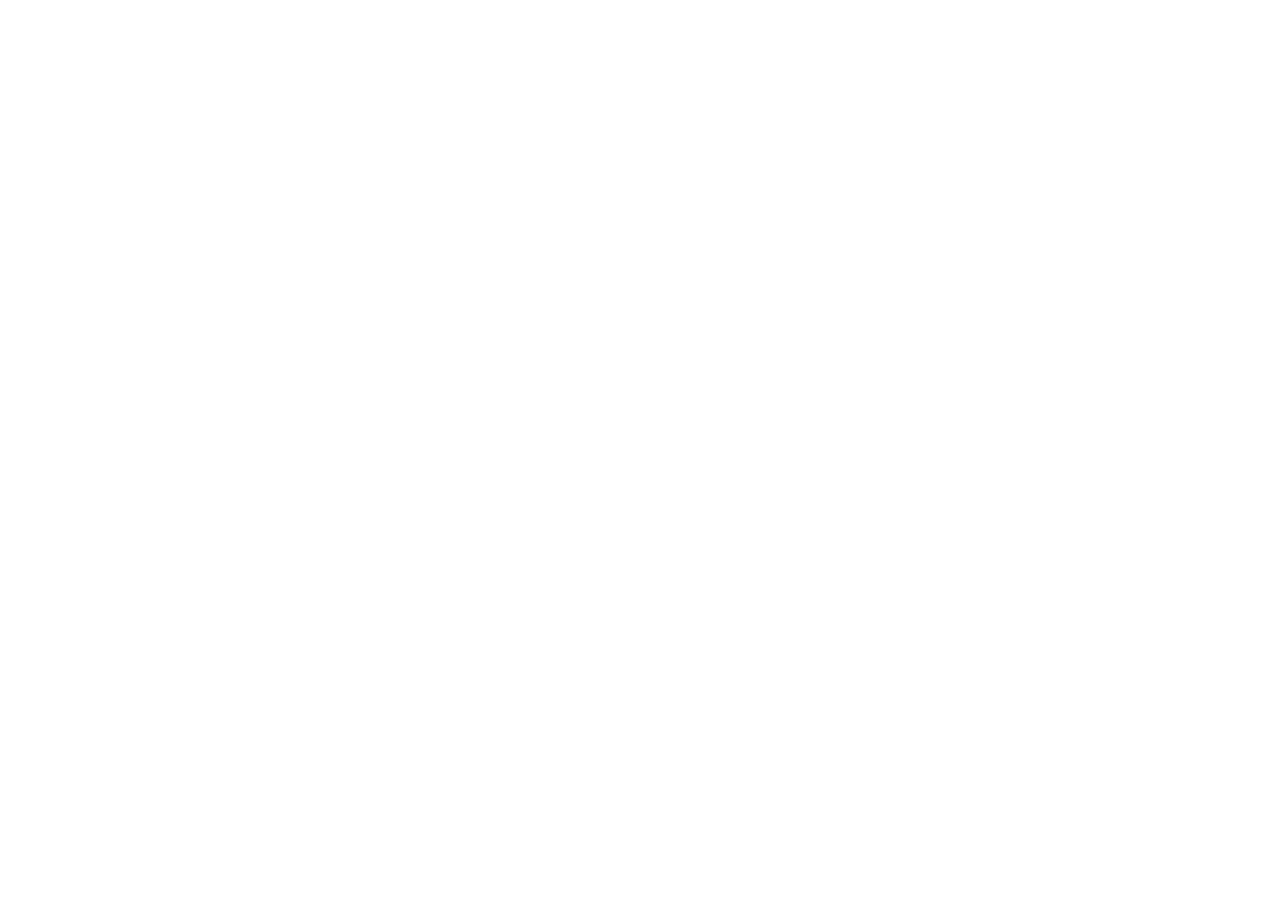
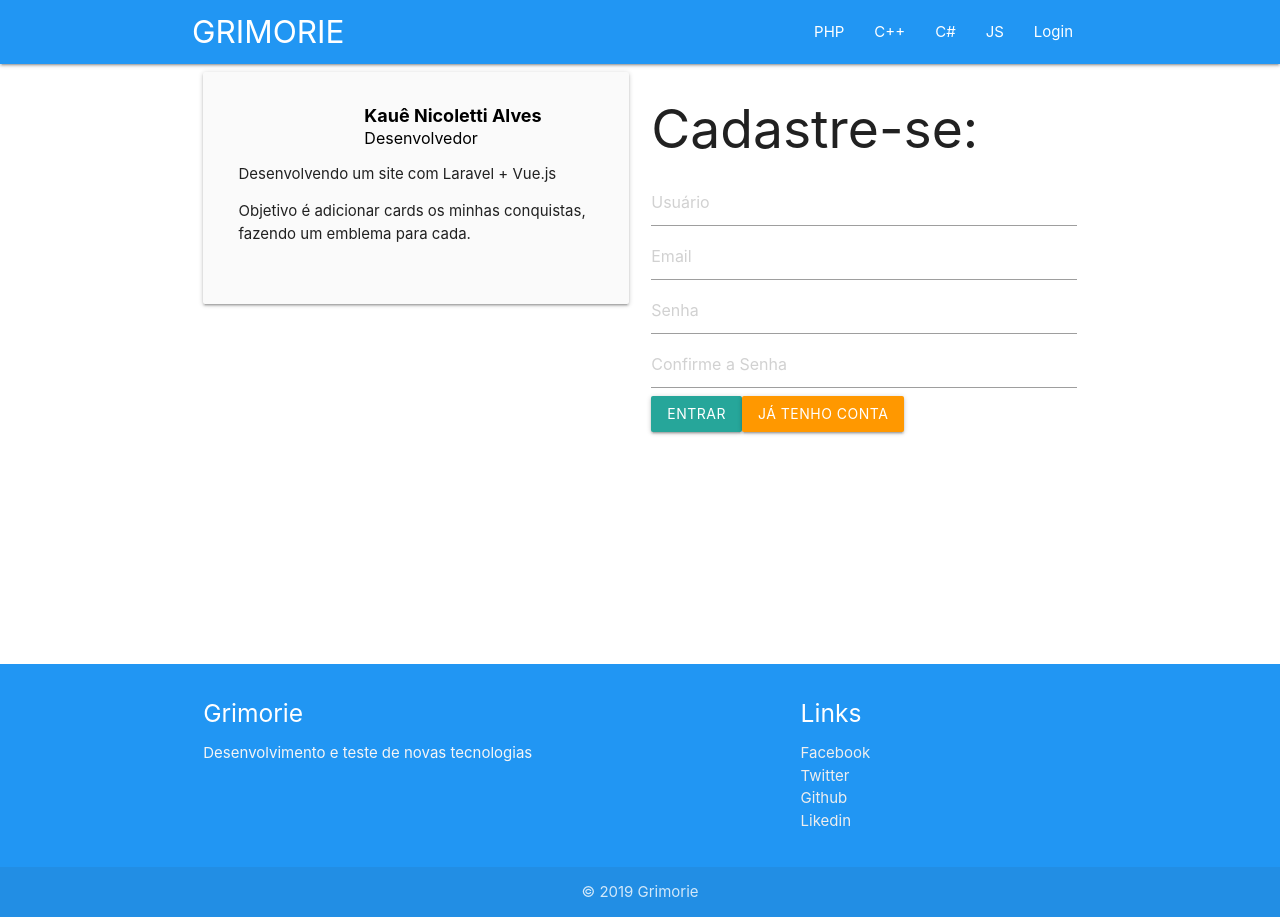
Before and after one commit to KaueAlves/Grimoire-Site-Api, a Vue app in the folder grimorie-vue/: page /cadastro in a window 1280 px wide. Before the commit the page ends 800 px from the top, so only its background shows below. Built offline with nearby package versions, Linux system fonts and the light colour scheme.

Commit message:
Ao usar routervue, código do sidenav para de funcionar

```diff
--- a/grimorie-vue/index.html
+++ b/grimorie-vue/index.html
@@ -16,5 +16,6 @@
     <!-- built files will be auto injected -->
     <script src="https://code.jquery.com/jquery-3.4.1.min.js" integrity="sha256-CSXorXvZcTkaix6Yvo6HppcZGetbYMGWSFlBw8HfCJo=" crossorigin="anonymous"></script>
     <script type="text/javascript" src="/static/js/materialize.min.js"></script>
+    <script type="text/javascript" src="/static/js/grimorie.js"></script>
   </body>
 </html>
--- a/grimorie-vue/src/App.vue
+++ b/grimorie-vue/src/App.vue
@@ -5,6 +5,11 @@
 <script>
 export default {
   name: "App",
+  mounted() {
+    $(document).ready(function() {
+      $(".sidenav").sidenav();
+    });
+  },
   components: {},
   data() {
     return {};
--- a/grimorie-vue/src/components/MaterializeMenu.vue
+++ b/grimorie-vue/src/components/MaterializeMenu.vue
@@ -26,9 +26,6 @@
     return {};
   }
 };
-$(document).ready(function() {
-  $(".sidenav").sidenav();
-});
 </script>
 
 <!-- Add "scoped" attribute to limit CSS to this component only -->
--- /dev/null
+++ b/grimorie-vue/src/pages/cadastro/Cadastro.vue
@@ -0,0 +1,39 @@
+<template>
+  <LoginTemplate>
+    <span slot="esquerda">
+      <SidebarLeft />
+    </span>
+    <span slot="direita">
+      <h2>Cadastre-se:</h2>
+      <input type="text" name="username" id="username" placeholder="Usuário" />
+      <input type="text" name="email" id="email" placeholder="Email" />
+      <input type="text" name="password" id="password" placeholder="Senha" />
+      <input type="text" name="checkPassword" id="checkPassword" placeholder="Confirme a Senha" />
+      <button type="submit" class="btn">Entrar</button>
+      <router-link to="/login" class="btn orange">Já tenho conta</router-link>
+      <!-- <button type="submit" class="btn">Esqueci</button> -->
+    </span>
+  </LoginTemplate>
+</template>
+
+<script>
+import LoginTemplate from "@/templates/LoginTemplate";
+import MaterializeGrid from "@/components/MaterializeGrid";
+import SidebarLeft from "@/layout/SidebarLeft.vue";
+
+export default {
+  name: "Cadastro",
+  components: {
+    MaterializeGrid,
+    LoginTemplate,
+    SidebarLeft
+  },
+  data() {
+    return {};
+  }
+};
+</script>
+
+<!-- Add "scoped" attribute to limit CSS to this component only -->
+<style scoped>
+</style>
--- a/grimorie-vue/src/router/index.js
+++ b/grimorie-vue/src/router/index.js
@@ -3,6 +3,7 @@
 //import HelloWorld from '@/components/HelloWorld'
 import Home from '@/pages/home/Home'
 import Login from '@/pages/login/Login'
+import Cadastro from '@/pages/cadastro/Cadastro'
 
 Vue.use(Router)
 
@@ -18,6 +19,11 @@
       path: '/login',
       name: 'Login',
       component: Login
+    },
+    {
+      path: '/cadastro',
+      name: 'Cadastro',
+      component: Cadastro
     }
   ]
 })
--- a/grimorie-vue/src/templates/LoginTemplate.vue
+++ b/grimorie-vue/src/templates/LoginTemplate.vue
@@ -15,7 +15,7 @@
           <a href="mobile.html">JS</a>
         </li>
         <li>
-          <a href="#/login">Login</a>
+          <a href="/login">Login</a>
         </li>
       </span>
       <span slot="menu-mobile">
@@ -32,7 +32,7 @@
           <a href="mobile.html">JS</a>
         </li>
         <li>
-          <a href="#/login">Login</a>
+          <a href="/login">Login</a>
         </li>
       </span>
     </materialize-menu>
@@ -40,11 +40,11 @@
     <main class="container">
       <div class="row">
         <!-- Lado Esquerdo -->
-        <MaterializeGrid gridTamanho="12" gridTamanhoXL="6" aditionalClass="sidebar">
+        <MaterializeGrid gridTamanho="12" gridTamanhoL="6" aditionalClass="sidebar">
           <slot name="esquerda" />
         </MaterializeGrid>
         <!-- Lado Direito -->
-        <MaterializeGrid gridTamanho="12" gridTamanhoXL="6" aditionalClass="main-content">
+        <MaterializeGrid gridTamanho="12" gridTamanhoL="6" aditionalClass="main-content">
           <slot name="direita" />
         </MaterializeGrid>
       </div>
--- a/grimorie-vue/src/templates/SiteTemplate.vue
+++ b/grimorie-vue/src/templates/SiteTemplate.vue
@@ -16,7 +16,7 @@
             <a href="mobile.html">JS</a>
           </li>
           <li>
-            <a href="#/login">Login</a>
+            <a href="/login">Login</a>
           </li>
         </span>
         <span slot="menu-mobile">
@@ -33,7 +33,7 @@
             <a href="mobile.html">JS</a>
           </li>
           <li>
-            <a href="#/login">Login</a>
+            <a href="/login">Login</a>
           </li>
         </span>
       </materialize-menu>
@@ -90,9 +90,7 @@
     MaterializePostInput
   },
   data() {
-    return {
-      icone: "./static/assets/logo.png"
-    };
+    return {};
   }
 };
 
--- /dev/null
+++ b/grimorie-vue/static/js/grimorie.js
@@ -0,0 +1,3 @@
+$(document).ready(function() {
+    $(".sidenav").sidenav();
+});
```
